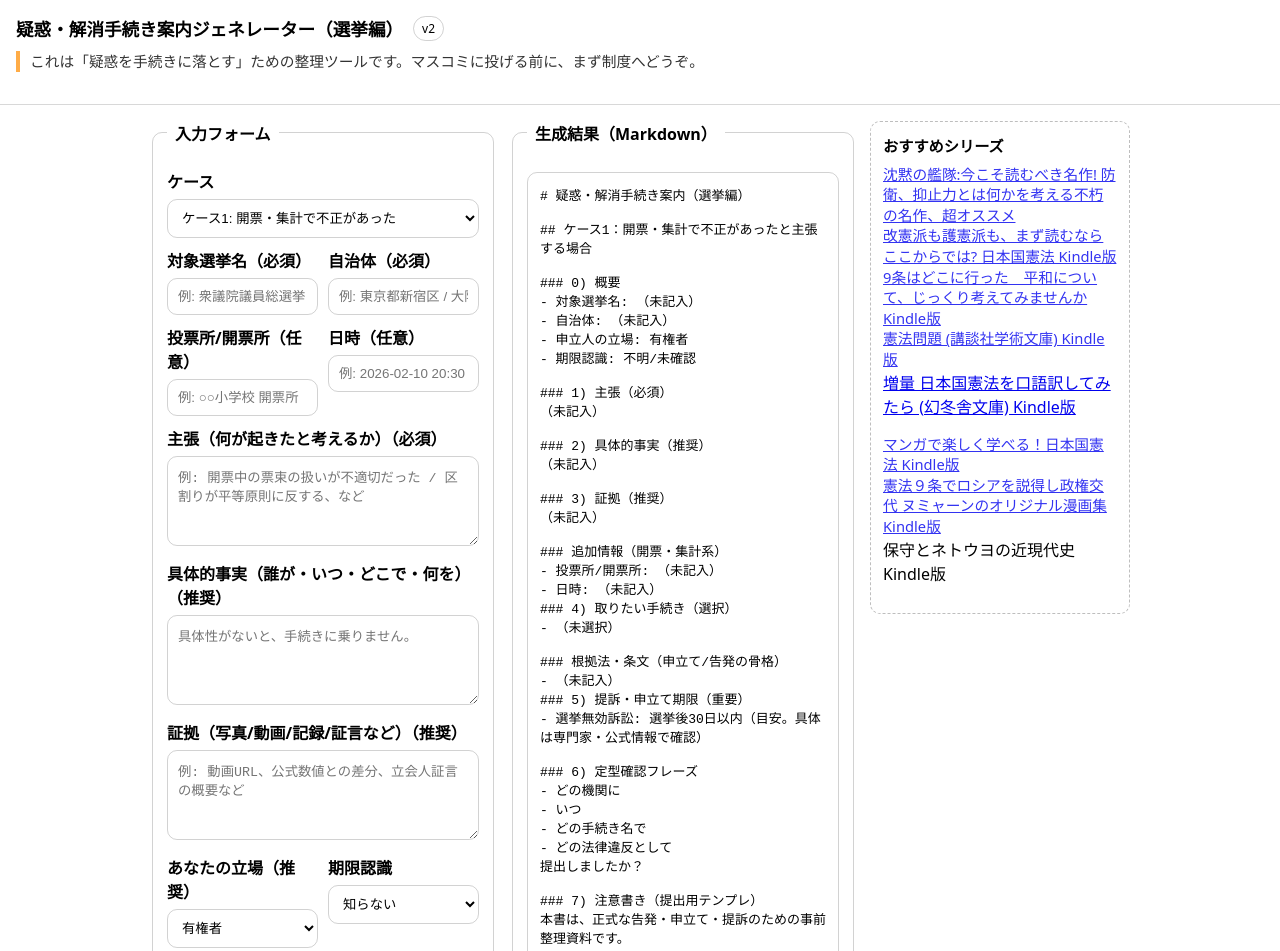
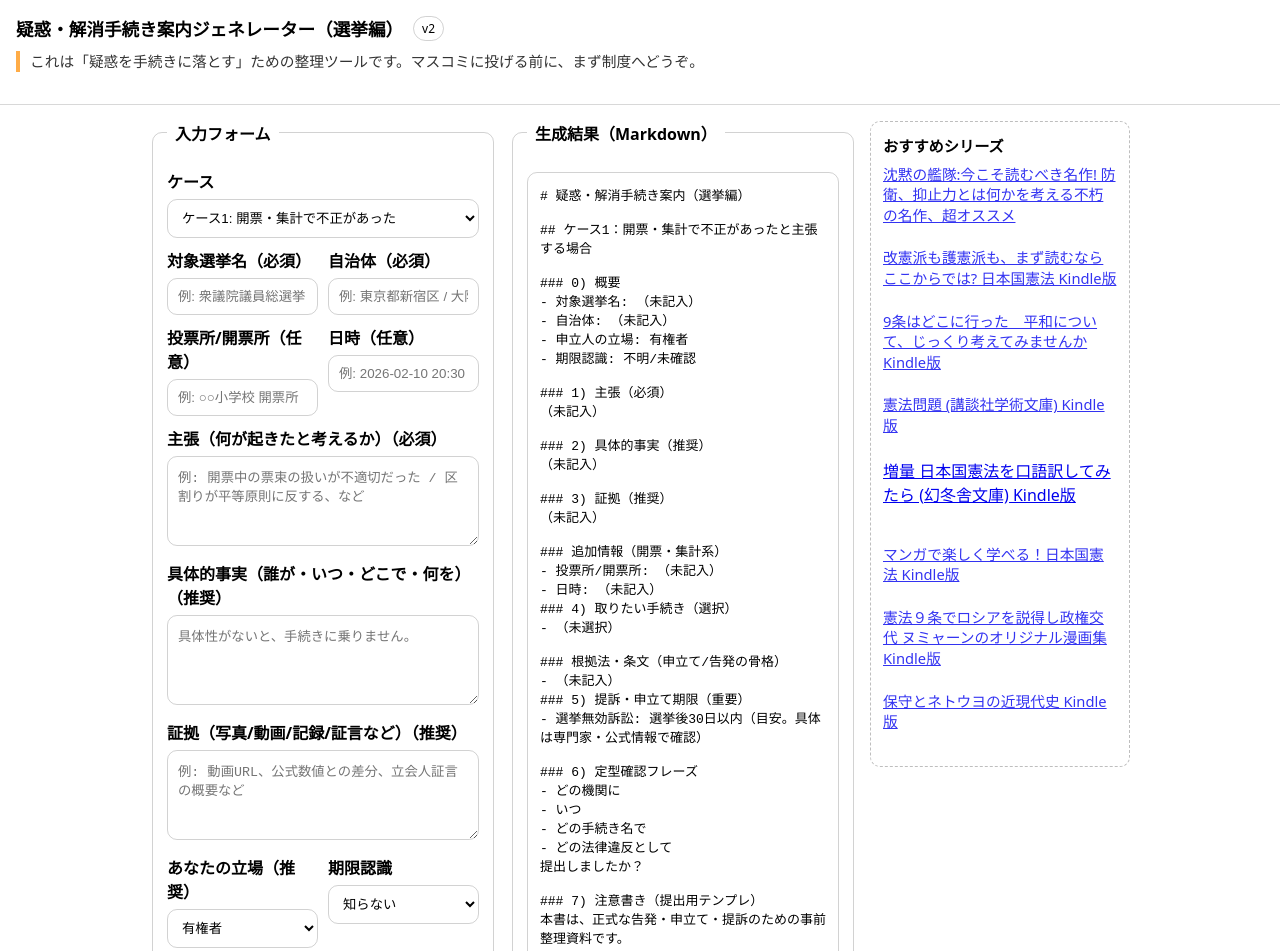
Before and after one commit to getsal/suspicion-kit, a plain HTML site: page index.html in a window 1280 px wide. Shown: the top 951 px of the page. Drawn offline with nearby package versions, Linux system fonts and the light colour scheme.

Commit message:
feat: Update main application page content and structure.

```diff
--- a/index.html
+++ b/index.html
@@ -169,13 +169,14 @@
 	    <aside class="sidebar" aria-label="バナー">
 	      <div class="banner">
 	        <h2>おすすめシリーズ</h2>
-	        <a href="https://amzn.to/4ahxQet"><p class="hint">沈黙の艦隊:今こそ読むべき名作! 防衛、抑止力とは何かを考える不朽の名作、超オススメ</p></a>
-        <a href="https://amzn.to/4aj7uqZ"><p class="hint">改憲派も護憲派も、まず読むならここからでは? 日本国憲法 Kindle版</p></a>
-        <a href="https://amzn.to/4r50Zzd"><p class="hint">9条はどこに行った　平和について、じっくり考えてみませんか Kindle版</p></a>
-         <a href="https://amzn.to/45ZRAR8"><p class="hint">憲法問題 (講談社学術文庫) Kindle版</p></a>
-         <a href="https://amzn.to/4apZB3c><p class="hint">増量 日本国憲法を口語訳してみたら (幻冬舎文庫)  Kindle版</p></a>
-         <a href="https://amzn.to/3OwQ3Mk"><p class="hint">マンガで楽しく学べる！日本国憲法  Kindle版</p></a>
-         <a href="https://amzn.to/3Zsb2lY"><p class="hint">憲法９条でロシアを説得し政権交代 ヌミャーンのオリジナル漫画集 Kindle版</p></a>保守とネトウヨの近現代史 Kindle版</p></a>
+	        <a href="https://amzn.to/4ahxQet"><p class="hint">沈黙の艦隊:今こそ読むべき名作! 防衛、抑止力とは何かを考える不朽の名作、超オススメ</p></a><br>
+          <a href="https://amzn.to/4aj7uqZ"><p class="hint">改憲派も護憲派も、まず読むならここからでは? 日本国憲法 Kindle版</p></a><br>
+          <a href="https://amzn.to/4r50Zzd"><p class="hint">9条はどこに行った　平和について、じっくり考えてみませんか Kindle版</p></a><br>
+          <a href="https://amzn.to/45ZRAR8"><p class="hint">憲法問題 (講談社学術文庫) Kindle版</p></a><br>
+          <a href="https://amzn.to/4apZB3c><p class="hint">増量 日本国憲法を口語訳してみたら (幻冬舎文庫)  Kindle版</p></a><br>
+          <a href="https://amzn.to/3OwQ3Mk"><p class="hint">マンガで楽しく学べる！日本国憲法  Kindle版</p></a><br>
+          <a href="https://amzn.to/3Zsb2lY"><p class="hint">憲法９条でロシアを説得し政権交代 ヌミャーンのオリジナル漫画集 Kindle版</p></a><br>
+          <a href="https://amzn.to/4qy0Kvz"><p class="hint">保守とネトウヨの近現代史 Kindle版</p></a><br>
          </div>
 	    </aside>
 	  </div>
```
